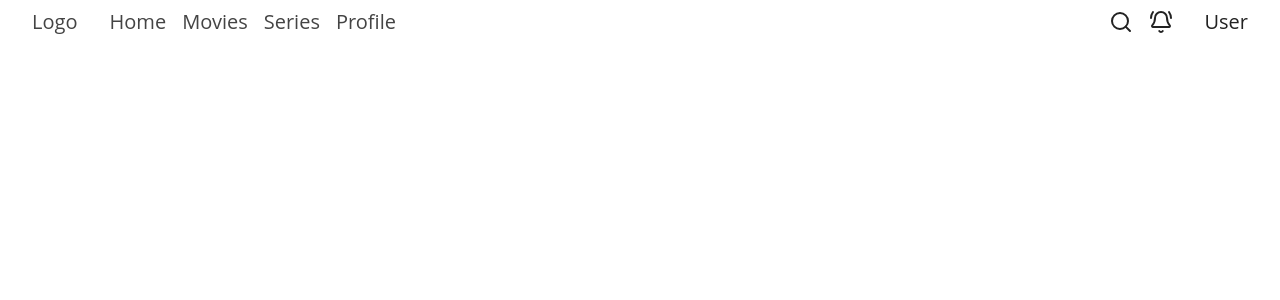
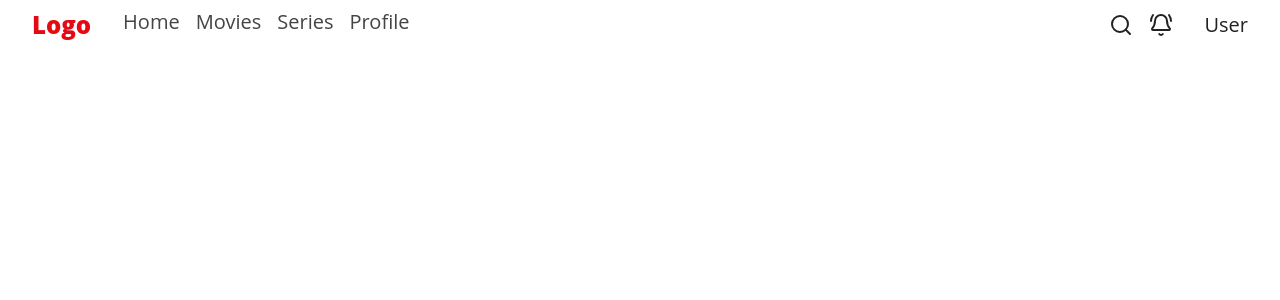
Before and after one commit to Frnbrz/netflix-clone, a Next.js app: page / in a window 1280 px wide. Shown: the top 300 px of the page. Built offline with nearby package versions, Linux system fonts and the light colour scheme.

Commit message:
add: Logo

```diff
--- a/styles/base/_base.scss
+++ b/styles/base/_base.scss
@@ -36,3 +36,13 @@ a {
     transition: all 0.3s;
   }
 }
+
+.logo {
+  font-weight: 800;
+  font-size: 1.5rem;
+  color: #E50914;
+}
+
+.icon {}
+
+.button {}
```
Also changed, not shown: components/Shared/Logo/Logo.tsx (added, +9 -0 lines).
